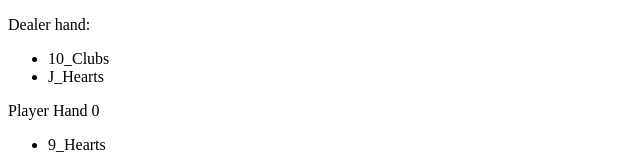
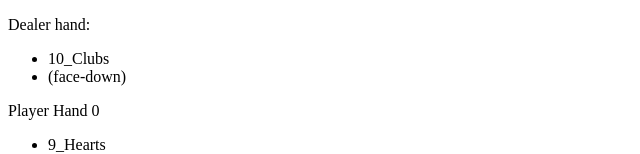
Before and after one commit to jcstlo/blackjack-trainer, a React (Vite) app in the folder frontend/blackjack_trainer_fe/: page / in a window 1280 px wide. Both pictures are taken after a click on the button "New Game". Shown: the top 154 px of the page, without its empty margins (0-640 px from the left). Built offline with nearby package versions, Linux system fonts and the light colour scheme.

Commit message:
Hide second dealer card until all players' turns are over

```diff
--- a/frontend/blackjack_trainer_fe/src/Actions.tsx
+++ b/frontend/blackjack_trainer_fe/src/Actions.tsx
@@ -13,6 +13,7 @@ interface ActionProps {
     playerHandsSetter: React.Dispatch<React.SetStateAction<PlayerHands>>;
     deck: string[];
     deckSetter: React.Dispatch<React.SetStateAction<string[]>>;
+    faceDownSetter: React.Dispatch<React.SetStateAction<boolean>>;
 }
 
 
@@ -140,6 +141,7 @@ function Actions(props: ActionProps) {
         checkWinners(latestPlayerHands, dealerCount);
 
         // update state
+        props.faceDownSetter(false);
         props.dealerHandSetter(updatedDealerHand);
         props.deckSetter(updatedDeck);
     }
@@ -164,6 +166,7 @@ function Actions(props: ActionProps) {
         props.playerHandsSetter(newPlayerHands);
         props.dealerHandSetter(newDealerHand);
         props.deckSetter(shuffled);
+        props.faceDownSetter(true);
         props.gameStateSetter(GameState.GetFirstChoice);
     }
 
--- a/frontend/blackjack_trainer_fe/src/Game.tsx
+++ b/frontend/blackjack_trainer_fe/src/Game.tsx
@@ -10,10 +10,11 @@ function Game() {
     const [playerHands, setPlayerHands] = useState(newPlayerHand());
     const [dealerHand, setDealerHand] = useState([] as string[]);
     const [deck, setDeck] = useState([] as string[]);
+    const [faceDown, setFaceDown] = useState(false);
 
     return (
         <>
-            <DealerHand hand={dealerHand}/>
+            <DealerHand hand={dealerHand} faceDown={faceDown}/>
             <MultiplePlayerHands pHands={playerHands}/>
             <Actions
               gameState={gameState}
@@ -24,6 +25,7 @@ function Game() {
               playerHandsSetter={setPlayerHands}
               deck={deck}
               deckSetter={setDeck}
+              faceDownSetter={setFaceDown}
             />
             <DebugUI gameState={gameState} playerHands={playerHands}/>
         </>
--- a/frontend/blackjack_trainer_fe/src/Hands.tsx
+++ b/frontend/blackjack_trainer_fe/src/Hands.tsx
@@ -1,4 +1,9 @@
 import { PlayerHands } from "./PlayerHands";
+
+interface DealerHandProps {
+    hand: string[];
+    faceDown: boolean;
+}
 
 interface HandProps {
     hand: string[];
@@ -8,10 +13,17 @@ interface MultipleHandsProps {
     pHands: PlayerHands;
 }
 
-export function DealerHand(props: HandProps) {
-    const cards = props.hand.map((card: string) => {
-        return <li>{card}</li>;
-    })
+export function DealerHand(props: DealerHandProps) {
+    let cards: JSX.Element[] = [];
+
+    if (props.faceDown) {
+        cards.push(<li>{props.hand[0]}</li>)
+        cards.push(<li>(face-down)</li>)
+    } else {
+        cards = props.hand.map((card: string) => {
+            return <li>{card}</li>;
+        })
+    }
 
     return (
         <>
```
